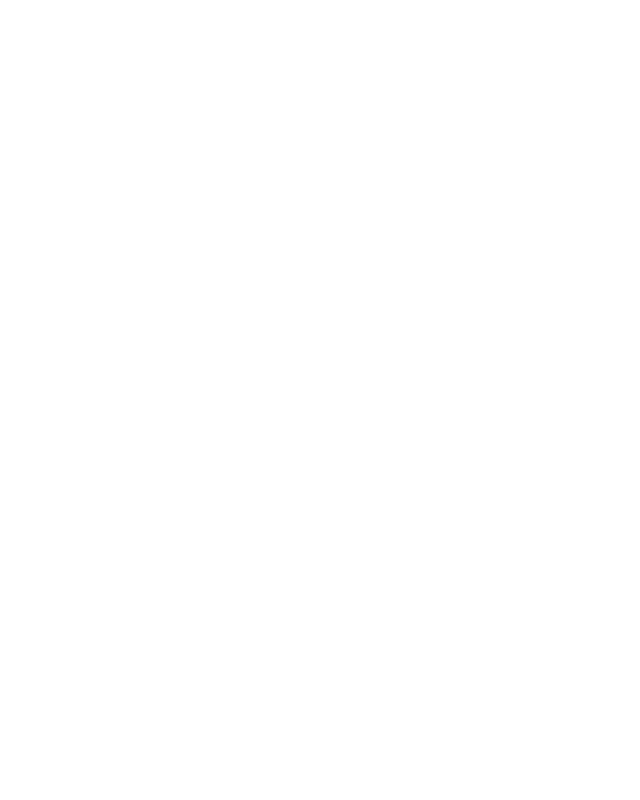
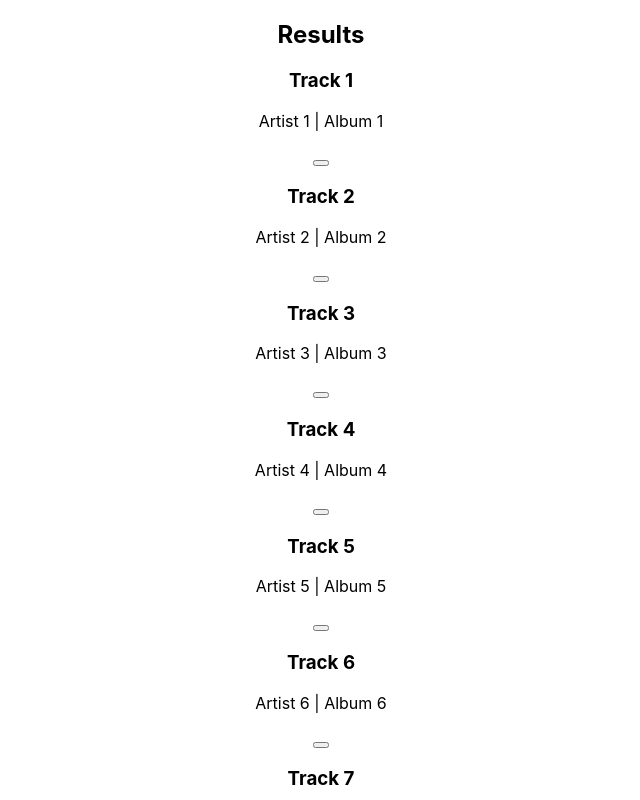
Before and after one commit to soleyingunn/jammming, a React (Create React App) app: page / in a window 1280 px wide. Shown: the top 800 px of the page, without its empty margins (319-959 px from the left). Built offline with nearby package versions, Linux system fonts and the light colour scheme.

Commit message:
display the song name, artist, and album for each track

```diff
--- a/src/App.js
+++ b/src/App.js
@@ -1,26 +1,30 @@
 import React from "react";
 import logo from './logo.svg';
 import './App.css';
+import { getTestData } from './services/DataService';
+import { useEffect, useState } from 'react';
+import SearchResults from './components/SearchResults/SearchResults';
 
 function App() {
+
+  const [testData, setTestData] = useState([]);
+
+  useEffect(() => {
+    const fetchData = async () => {
+      const data = await getTestData();
+      setTestData(data);
+    };
+
+    fetchData();
+
+  }, [])
+
   return (
     <div className="App">
-      {/* <header className="App-header">
-        <img src={logo} className="App-logo" alt="logo" />
-        <p>
-          Edit <code>src/App.js</code> and save to reload.
-        </p>
-        <a
-          className="App-link"
-          href="https://reactjs.org"
-          target="_blank"
-          rel="noopener noreferrer"
-        >
-          Learn React
-        </a>
-      </header> */}
+      <SearchResults songList={testData} />
     </div>
   );
 }
 
+
 export default App;
--- a/src/components/SearchResults/SearchResults.js
+++ b/src/components/SearchResults/SearchResults.js
@@ -1,10 +1,11 @@
 import React from "react";
+import Tracklist from '../Tracklist/Tracklist';
 
-function SearchResults() {
+function SearchResults({songList}) {
   return (
     <div className="SearchResults">
       <h2>Results</h2>
-      {/* Add a TrackList component */}
+      <Tracklist tracks={songList} />
     </div>
   );
 }
--- a/src/components/Track/Track.js
+++ b/src/components/Track/Track.js
@@ -1,11 +1,13 @@
 import React from "react";
 
-function Track() {
+function Track({track}) {
+    console.log("Track");
+    console.log(track);
   return (
     <div className="Track">
       <div className="Track-information">
-        <h3>{/* track name will go here */}</h3>
-        <p>{/* track artist will go here */} | {/* track album will go here */}</p>
+        <h3>{track.name}</h3>
+        <p>{track.artist} | {track.album}</p>
       </div>
       <button className="Track-action">{/* + or - will go here */}</button>
     </div>
--- a/src/components/Tracklist/Tracklist.js
+++ b/src/components/Tracklist/Tracklist.js
@@ -1,9 +1,12 @@
 import React from "react";
+import Track from "../Track/Track";
 
-function Tracklist() {
+
+function Tracklist({tracks}) {
+
   return (
     <div className="Tracklist">
-      {/* You will add a map method that renders a set of Track components */}
+        {tracks.map(t => <Track key={t.id} track={t} />)}
     </div>
   );
 }
--- /dev/null
+++ b/src/services/DataService.js
@@ -0,0 +1,20 @@
+const getTestData = () => {
+
+    return new Promise((resolve, reject) => {
+
+        const testData = [];
+
+        for(let i = 1; i <= 50; i++){
+            testData.push({
+                id: i,
+                name: "Track " + i,
+                artist: "Artist " + i,
+                album: "Album " + i
+            });
+        };
+
+        resolve (testData);
+    });
+};
+
+export { getTestData };
```
